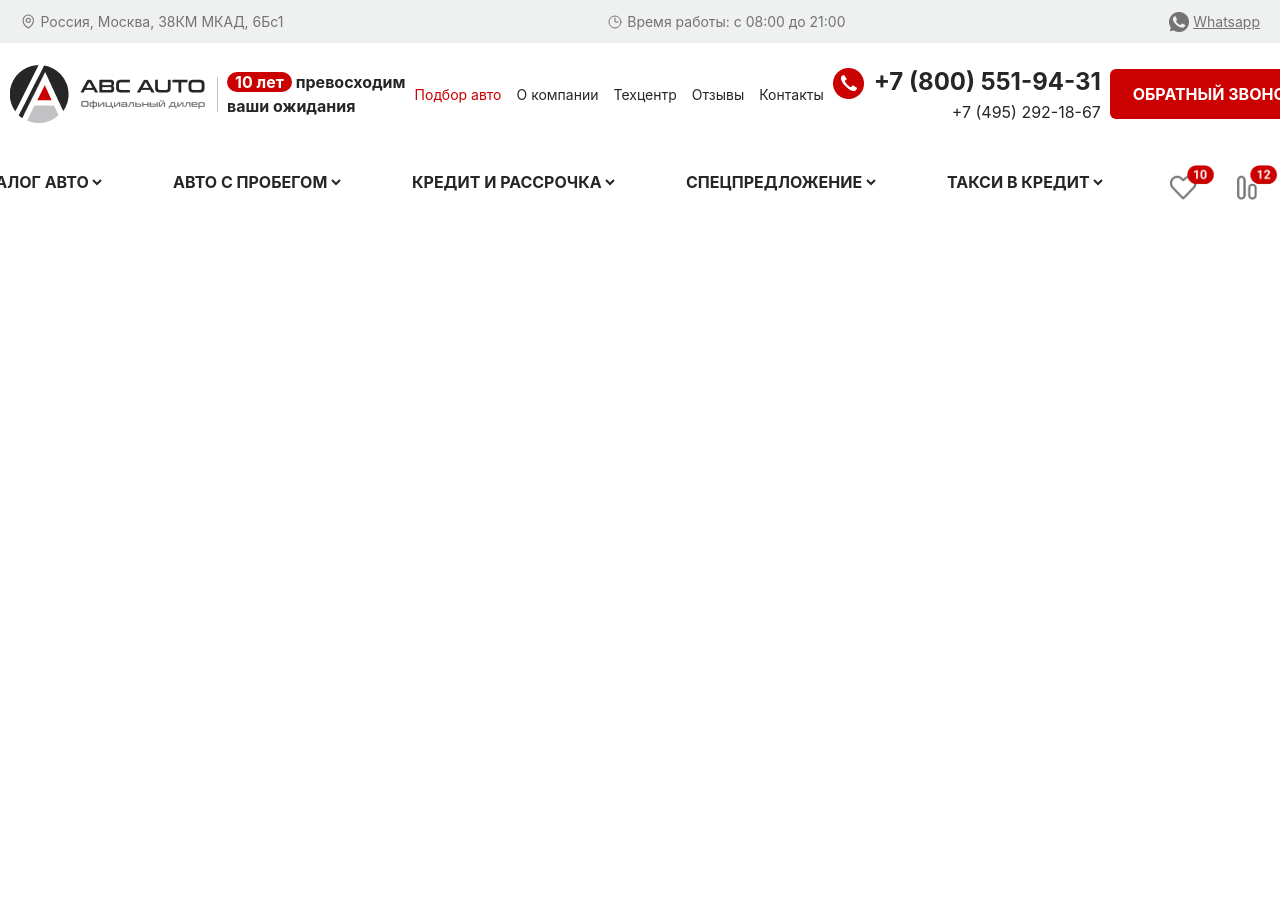
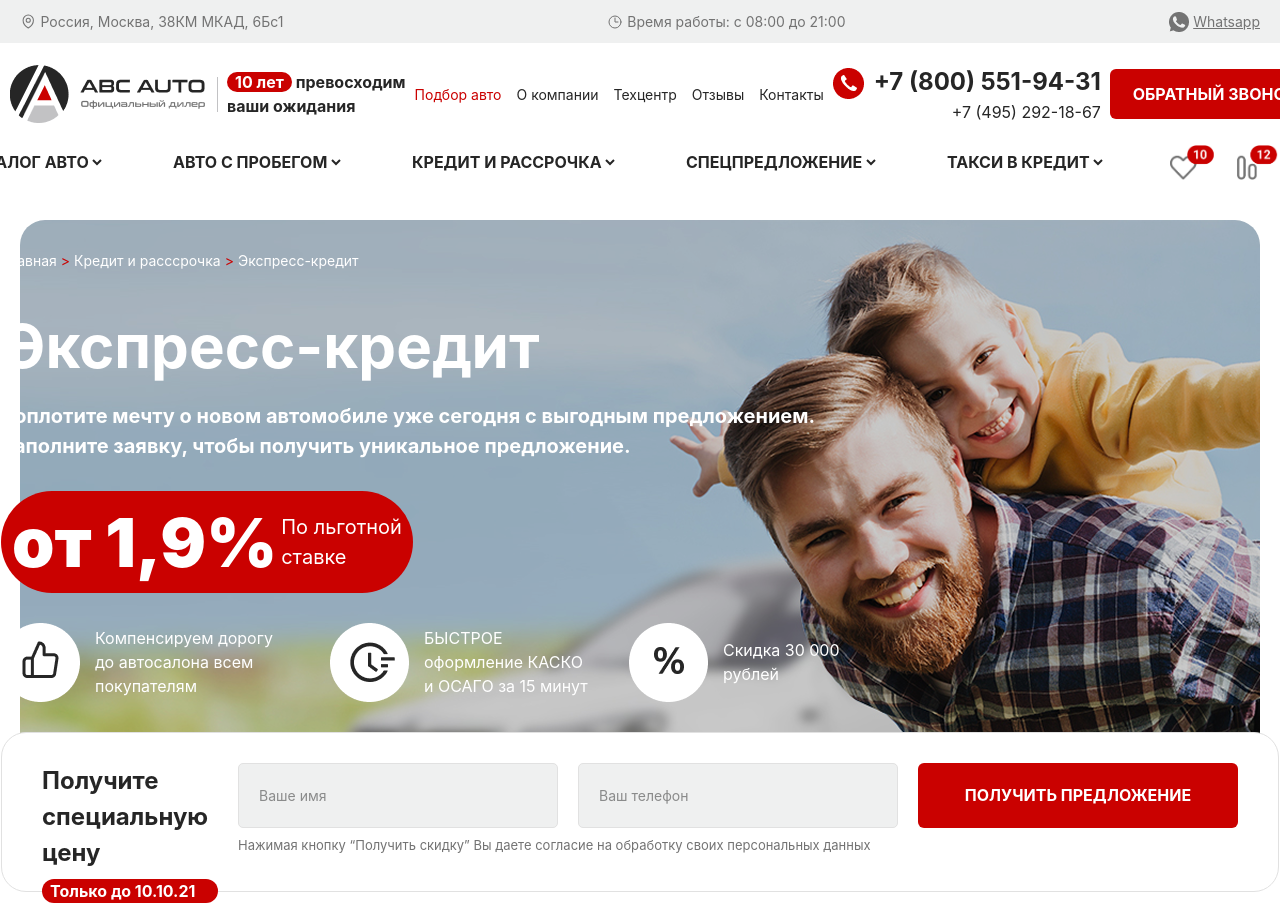
Before and after one commit to allastar09/smert, a website: page src/page 5.html in a window 1280 px wide. Shown: the top 903 px of the page. Before the commit the page ends 800 px from the top, so only its background shows below. Drawn offline with nearby package versions, Linux system fonts and the light colour scheme; files that its build step writes are made by us from their sources.

Commit message:
herosection

```diff
--- a/src/page 5.html
+++ b/src/page 5.html
@@ -36,7 +36,7 @@
                 </div>
             </div>
         </section>
-        <section class="w-full p-5 lg:w-[1400px] flex justify-between h-[102px] items-center">
+        <section class="w-full px-5 lg:w-[1400px] flex justify-between h-[102px] items-center">
             <div class="flex gap-[10px] items-center">
                 <svg xmlns="http://www.w3.org/2000/svg" fill="none" viewBox="0 0 24 24" stroke-width="1.5" stroke="currentColor" class="w-[40px] h-[30px] text-[#262626] font-bold">
                 <path stroke-linecap="round" stroke-linejoin="round" d="M3.75 6.75h16.5M3.75 12h16.5m-16.5 5.25h16.5" />
@@ -64,7 +64,7 @@
             <button class="hidden lg:block w-[210px] h-[50px] rounded-[6px] bg-[#CA0100] text-white font-bold">ОБРАТНЫЙ ЗВОНОК</button>
             <img class="lg:hidden block w-[120px]" src="./images/group22.png" alt="">
         </section>
-        <section class="hidden p-5 lg:flex w-[1400px] justify-between items-center">
+        <section class="hidden px-5 pb-5 lg:flex w-[1400px] justify-between items-center">
             <select class="text-[#262626] text-[16px] font-bold"><option>КАТАЛОГ АВТО</option></select>
             <select class="text-[#262626] text-[16px] font-bold"><option>АВТО С ПРОБЕГОМ</option></select>
             <select class="text-[#262626] text-[16px] font-bold"><option>КРЕДИТ И РАССРОЧКА</option></select>
@@ -73,5 +73,57 @@
             <img class="w-[150px]" src="./images/group22.png" alt="">
         </section>
     </header>
+
+    <main>
+        <section class="w-full p-[15px] lg:p-5 items-center justify-center flex">
+            <div class="w-full rounded-[25px] px-5 pt-[30px] h-auto lg:h-[600px] flex justify-center items-start" style="background-image: url(./images/1\ 50502083.png);background-repeat: no-repeat; background-position: center; background-position: top;">
+                <div class="w-full lg:w-[1400px] lg:px-5 flex flex-col gap-[30px]">
+                    <div class="flex gap-[4px] lg:text-[14px] text-[13px]">
+                        <p class="text-white">Главная</p>
+                        <p class="text-[#CA0100]">></p>
+                        <p class="text-white">Кредит и расссрочка</p>
+                        <p class="text-[#CA0100]">></p>
+                        <p class="text-white">Экспресс-кредит</p>
+                    </div>
+                    <div class="flex flex-col items-center lg:items-start gap-[10px]">
+                        <h1 class="text-[36px] lg:text-[60px] font-bold text-white">Экспресс-кредит</h1>
+                        <p class="text-[14px] lg:text-[20px] font-bold text-white lg:w-[830px]">Воплотите мечту о новом автомобиле уже сегодня с выгодным предложением. Заполните заявку, чтобы получить уникальное предложение.</p>
+                    </div>
+                    <div class="w-[200px] h-[41px] gap-1 lg:w-[412px] lg:h-[102px] rounded-[64px] text-white bg-[#CA0100] flex justify-center items-center">
+                        <p class="text-[25px] lg:text-[68px] font-black">от 1,9%</p>
+                        <p class="text-[10px] lg:text-[20px] w">По льготной <br> ставке</p>
+                    </div>
+                    <div class="flex flex-col lg:flex-row gap-[20px] lg:gap-[35px] lg:items-center">
+                        <div class="flex gap-[15px] items-center">
+                            <img class="lg:w-[79px] w-[30px]" src="./images/Group 3930.png" alt="">
+                            <p class="text-[14px] lg:text-[16px] lg:w-[200px] text-white">Компенсируем дорогу до автосалона всем покупателям</p>
+                        </div>
+                        <div class="flex gap-[15px] items-center">
+                            <img class="lg:w-[79px] w-[30px]" src="./images/Group 3931.png" alt="">
+                            <p class="text-[14px] lg:text-[16px] lg:w-[170px] text-white">БЫСТРОЕ оформление КАСКО и ОСАГО за 15 минут</p>
+                        </div>
+                        <div class="flex gap-[15px] items-center">
+                            <img class="lg:w-[79px] w-[30px]" src="./images/Group 3932.png" alt="">
+                            <p class="text-[14px] lg:text-[16px] lg:w-[140px] text-white">Скидка 30 000 рублей</p>
+                        </div>
+                    </div>
+                    <div class="w-full h-auto lg:h-[160px] lg:justify-between p-5 lg:px-[40px] lg:py-[30px] rounded-[25px] bg-white border border-[#E1E1E1] flex flex-col lg:flex-row gap-5">
+                        <div class="flex flex-col gap-2">
+                            <p class="text-[20px] lg:text-[24px] font-bold text-[#262626]">Получите <br> специальную цену</p>
+                            <span class="px-2 rounded-[20px] font-bold lg:w-[176px] text-[12px] lg:text-[16px] w-[136px] text-white bg-[#CA0100]">Только до 10.10.21</span>
+                        </div>
+                        <div class="flex flex-col gap-2">
+                            <div class="flex flex-col lg:flex-row gap-[20px]">
+                                <input type="text" class="text-[14px] text-[#262626] w-full h-[65px] p-5 lg:w-[320px] rounded-[5px] bg-[#EFF0F0] border border-[#E1E1E1]" placeholder="Ваше имя">
+                                <input type="text" class="text-[14px] text-[#262626] w-full h-[65px] p-5 lg:w-[320px] rounded-[5px] bg-[#EFF0F0] border border-[#E1E1E1]" placeholder="Ваш телефон">
+                                <button class="w-full lg:w-[320px] h-[65px] rounded-[6px] bg-[#CA0100] text-white font-bold">ПОЛУЧИТЬ ПРЕДЛОЖЕНИЕ</button>
+                            </div>
+                            <p class="text-[13px] text-[#737373]">Нажимая кнопку “Получить скидку” Вы даете согласие на обработку своих персональных данных</p>
+                        </div>
+                    </div>
+                </div>
+            </div>
+        </section>
+    </main>
 </body>
 </html>
```
Also changed, not shown: src/images/1 50502083.png (added), src/images/Group 3930.png (added), src/images/Group 3931.png (added), src/images/Group 3932.png (added).
